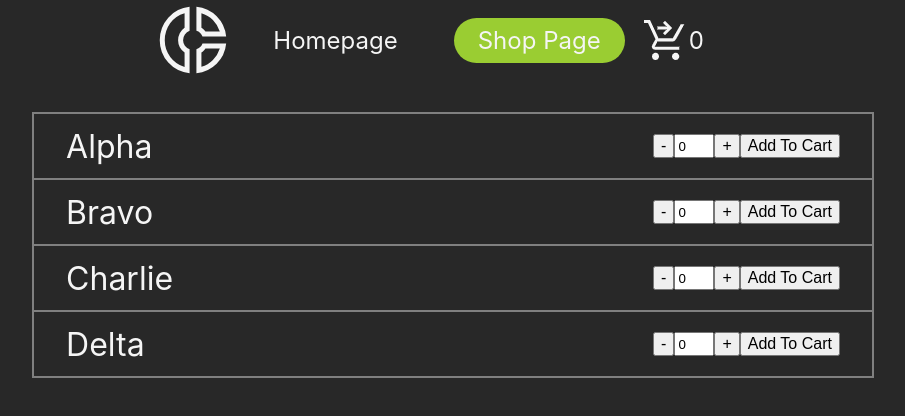
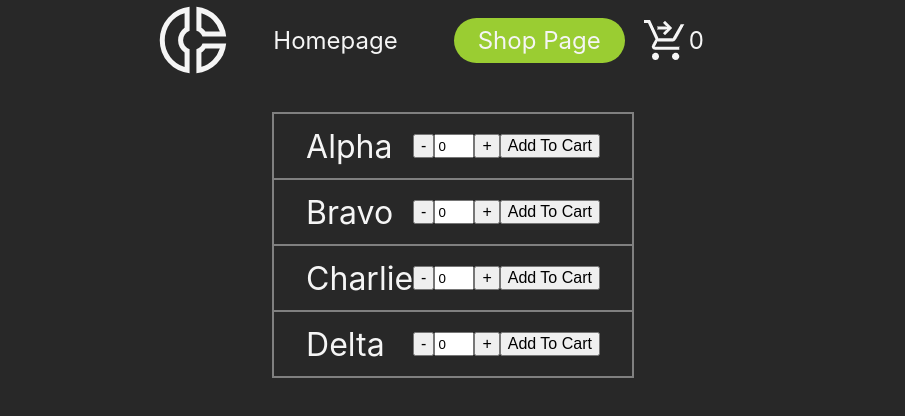
Before and after one commit to man7788/shopping-cart, a React (Create React App) app: page /shop-page in a window 1280 px wide. Shown: the top 416 px of the page, without its empty margins (187-1092 px from the left). Built offline with nearby package versions, Linux system fonts and the light colour scheme; the HTML template or start-up script is replaced by a standard one.

Commit message:
Update Card styles

```diff
--- a/src/styles/Card.css
+++ b/src/styles/Card.css
@@ -19,8 +19,8 @@ input::-webkit-inner-spin-button {
 
 .form {
   /* border: 2px solid orange; */
+  min-width: fit-content;
   display: flex;
-  margin-left: 30rem;
 }
 
 .form > input {
```
